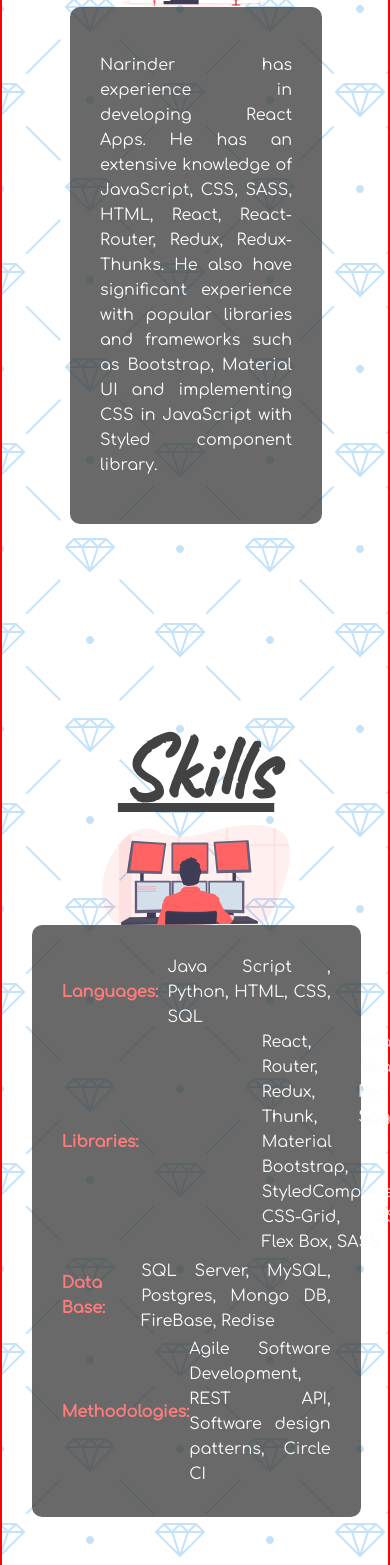
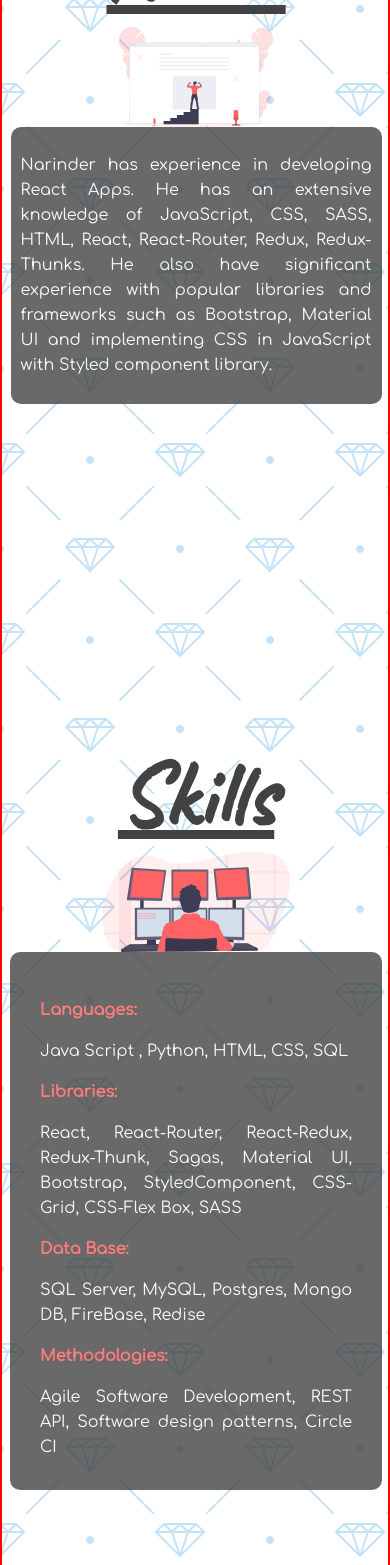
Before and after one commit to Narinder84/dream-projects, a React (Create React App) app: page / in a window 390 px wide. Shown: the part 1160-2725 px from the top of the page. Built offline with nearby package versions, Linux system fonts and the light colour scheme.

Commit message:
mobile UI

```diff
--- a/src/components/darkLightMode/darkLightComponents/lightDark.about/lightDark.about.styles.css
+++ b/src/components/darkLightMode/darkLightComponents/lightDark.about/lightDark.about.styles.css
@@ -51,4 +51,8 @@ img {
 	#about {
 		height: 110vh;
 	}
+	#text-box {
+		padding: 10px;
+		width: 90vw;
+	}
 }
--- a/src/components/darkLightMode/darkLightComponents/lightDark.project/lightDark.project.styles.css
+++ b/src/components/darkLightMode/darkLightComponents/lightDark.project/lightDark.project.styles.css
@@ -111,8 +111,15 @@ h1 {
 	}
 	.project-all {
 		height: 100%;
-		flex-direction: column;
-		align-items: center;
+		flex-wrap: wrap;
+		margin-bottom: 100px;
+	}
+	.image-container {
+		margin-left: 25px;
+		width: 320px;
+	}
+	.description {
+		display: flex;
 		justify-content: center;
 	}
 }
--- a/src/components/darkLightMode/darkLightComponents/lightDarkSkills/lightDarkSkills.component.js
+++ b/src/components/darkLightMode/darkLightComponents/lightDarkSkills/lightDarkSkills.component.js
@@ -20,7 +20,8 @@ const LightDarkSkills = ({ isLightMode }) => {
 			<div
 				className={`text-box text-box-len   ${
 					isLightMode === false ? ' dark-text-box' : null
-				}`}>
+				}`}
+				id='la'>
 				<div className='lan'>
 					<p className='lan-section-first' id='first'>
 						Languages:
--- a/src/components/darkLightMode/darkLightComponents/lightDarkSkills/lightDarkSkills.styles.css
+++ b/src/components/darkLightMode/darkLightComponents/lightDarkSkills/lightDarkSkills.styles.css
@@ -57,4 +57,13 @@ img {
 	body {
 		padding-left: 2px;
 	}
+	.lan {
+		display: flex;
+		flex-direction: column;
+		align-items: flex-start;
+		justify-content: flex-start;
+	}
+	#la {
+		width: 80vw;
+	}
 }
```
